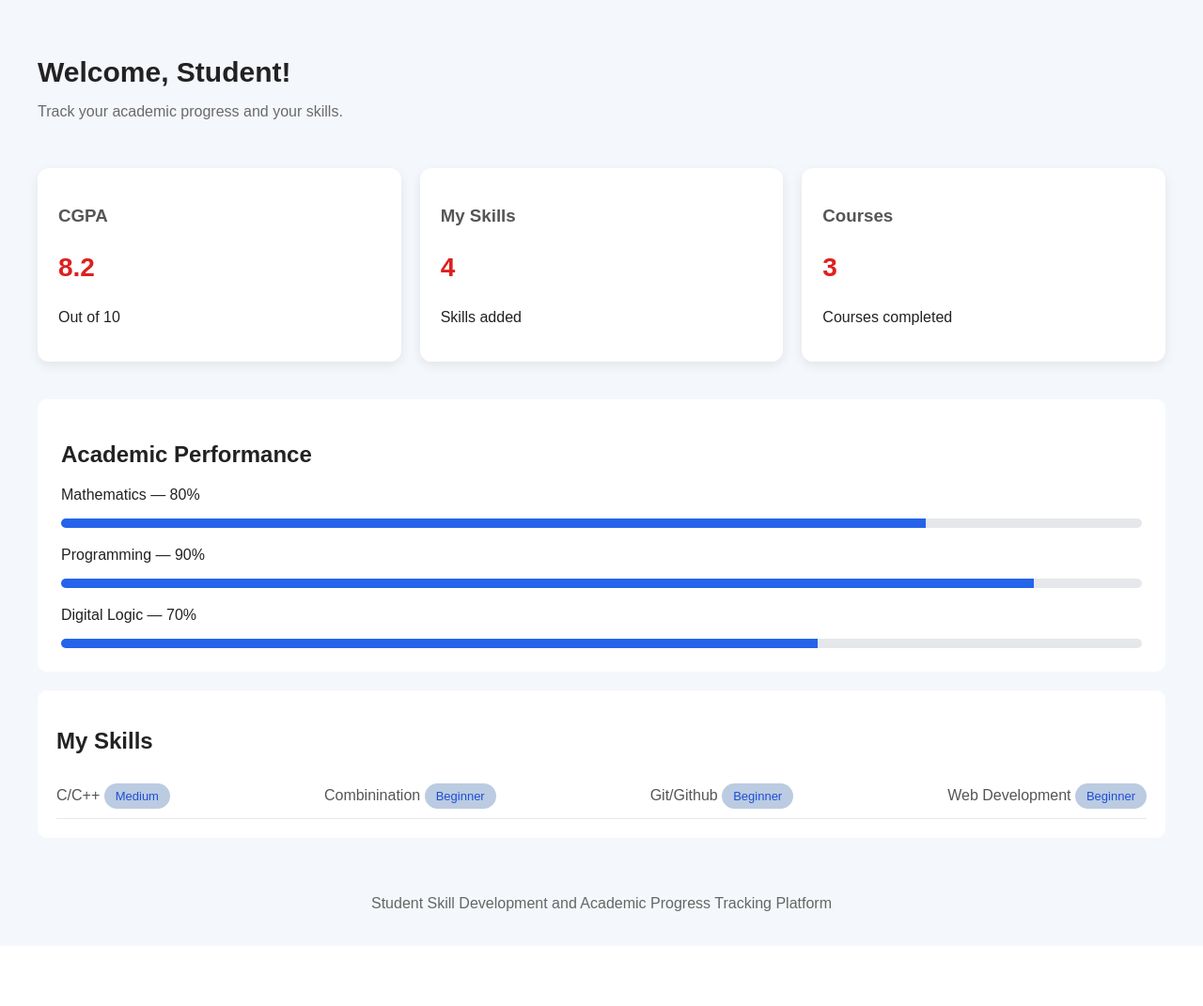
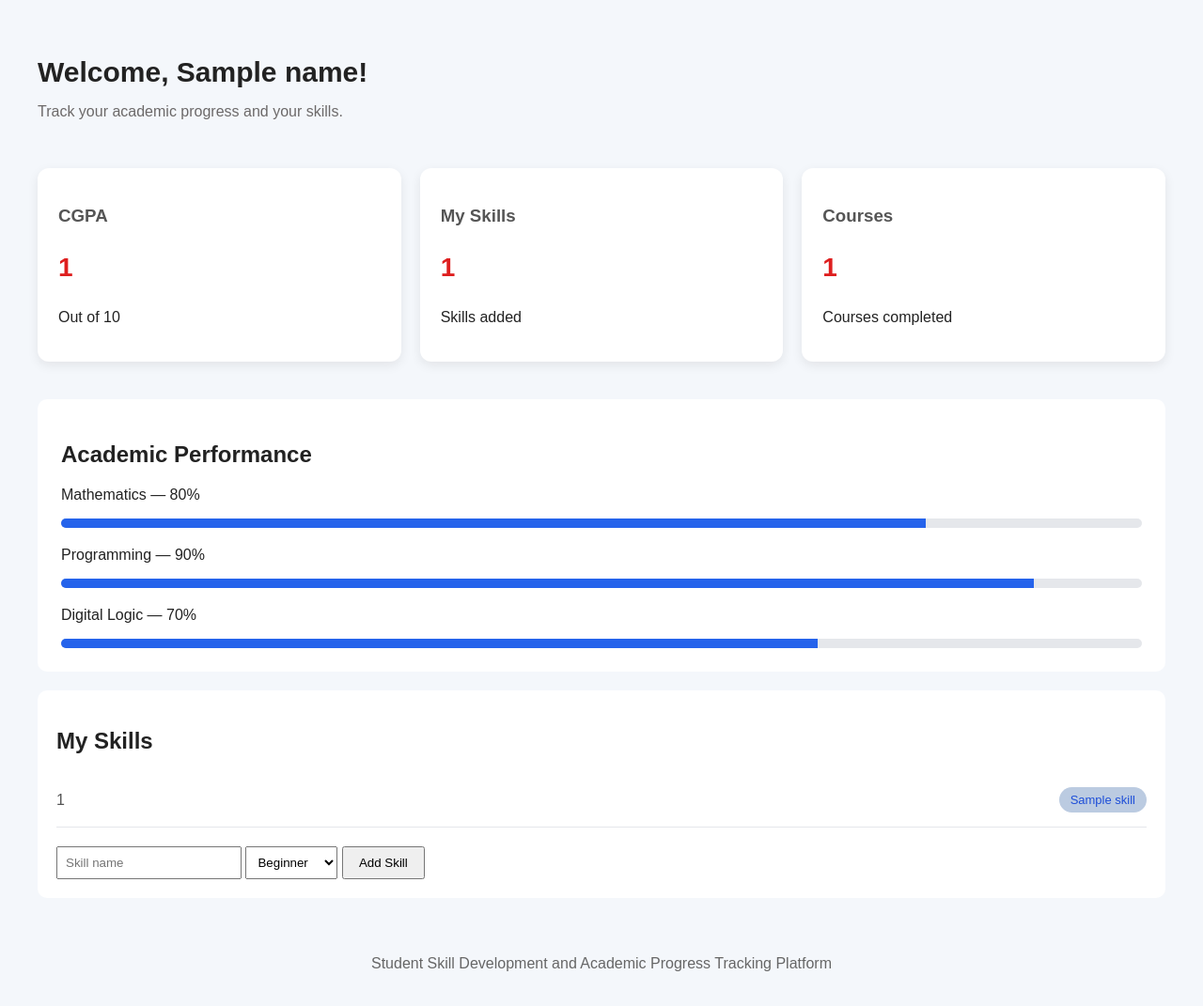
Before and after one commit to anuj-26tc/Student_track, a Flask app: template templates/dashboard.html in a window 1280 px wide. Shown: the part 104-1175 px from the top of the page at 94% size. Before the commit the page ends 1074 px from the top, so only its background shows below. Run offline with Flask 3, Linux system fonts and the light colour scheme; the template is opened without the code that fills it: most values are stand-ins (such as "Sample title", 1, 10 or a date in 2020).

Commit message:
what you did

```diff
--- a/app.py
+++ b/app.py
@@ -1,7 +1,10 @@
-from flask import Flask, render_template, request, redirect
+from flask import Flask, render_template, request, redirect, session
 import sqlite3
 
 app = Flask(__name__)
+app.secret_key = "mysecretkey123"
+
+
 
 def make_table():
     db = sqlite3.connect("students.db")
@@ -16,6 +19,14 @@ def make_table():
             password TEXT
         )
     """)
+    db.execute("""
+        CREATE TABLE IF NOT EXISTS skills (
+            id INTEGER PRIMARY KEY AUTOINCREMENT,
+            enrollment TEXT,
+            skill_name TEXT,
+            level TEXT
+        )
+    """)
     db.commit()
     db.close()
 
@@ -25,19 +36,34 @@ def home():
     return render_template("index.html")
 
 
-@app.route("/login")
+@app.route("/login", methods=["GET", "POST"])
 def login():
-    return render_template("login.html")
+    error = ""
+
+    if request.method == "POST":
+        enrollment = request.form["enrollment"]
+        password = request.form["password"]
+
+        db = sqlite3.connect("students.db")
+        user = db.execute(
+            "SELECT * FROM users WHERE enrollment = ? AND password = ?",
+            (enrollment, password)
+        ).fetchone()
+        db.close()
+
+        if user:
+            session["enrollment"] = enrollment
+            return redirect("/dashboard")
+        else:
+            error = "Wrong enrollment no or password"
+
+    return render_template("login.html", error=error)
 
 
 @app.route("/sign")
 def sign():
     return render_template("sign.html")
 
-
-@app.route("/dashboard")
-def dashboard():
-    return render_template("dashboard.html")
 
 
 @app.route("/signup", methods=["POST"])
@@ -60,6 +86,58 @@ def signup():
     return redirect("/login")
 
 
+
+@app.route("/dashboard")
+def dashboard():
+
+    if "enrollment" not in session:
+        return redirect("/login")
+
+    db = sqlite3.connect("students.db")
+    user = db.execute(
+        "SELECT name FROM users WHERE enrollment = ?",
+        (session["enrollment"],)
+    ).fetchone()
+    skills = db.execute(
+        "SELECT skill_name, level FROM skills WHERE enrollment = ?",
+        (session["enrollment"],)
+    ).fetchall()
+    db.close()
+
+    if user is None:
+        return redirect("/login")
+
+    return render_template("dashboard.html", name=user[0], skills=skills)
+
+
+
+@app.route("/addskill", methods=["POST"])
+def addskill():
+    if "enrollment" not in session:
+        return redirect("/login")
+
+    skill = request.form["skill"]
+    level = request.form["level"]
+
+    db = sqlite3.connect("students.db")
+    db.execute(
+        "INSERT INTO skills (enrollment, skill_name, level) VALUES (?, ?, ?)",
+        (session["enrollment"], skill, level)
+    )
+    db.commit()
+    db.close()
+
+    return redirect("/dashboard")
+
+
+
+@app.route("/logout")
+def logout():
+    session.clear()
+    return redirect("/login")
+
+
+
 @app.route("/users")
 def users():
     db = sqlite3.connect("students.db")
--- a/templates/dashboard.html
+++ b/templates/dashboard.html
@@ -139,19 +139,19 @@
 
 <body>
 
-    <!-- <h1>Student Dashboard</h1> -->
+
     <nav>
         <h2>StudentTrack</h2>
 
         <div class="nav-links">
             <a href="/">Home</a>
             <a href="/dashboard">Dashboard</a>
-            <a href="/login">Logout</a>
+            <a href="/logout">Logout</a>
         </div>
     </nav>
 
     <section class="welcome">
-        <h1>Welcome, Student!</h1>
+        <h1>Welcome, {{ name }}!</h1>
 
         <p> Track your academic progress and your skills.</p>
     </section>
@@ -160,19 +160,19 @@
 
         <div class="card">
             <h3>CGPA</h3>
-            <p class="number">8.2</p>
+            <p class="number">{{ skills|length }}</p>
             <p>Out of 10</p>
         </div>
 
         <div class="card">
             <h3>My Skills</h3>
-            <p class="number">4</p>
+            <p class="number">{{ skills|length }}</p>
             <p>Skills added</p>
         </div>
 
         <div class="card">
             <h3>Courses</h3>
-            <p class="number">3</p>
+           <p class="number">{{ skills|length }}</p>
             <p>Courses completed</p>
         </div>
 
@@ -203,24 +203,30 @@
         </div>
     </section>
 
+
     <section class="skill">
-        <h2>My Skills</h2>
-        <div class="skillgroup">
-            <div> <span>C/C++</span>
-                <span class="level">Medium</span>
-            </div>
-            <div> <span>Combinination</span>
-                <span class="level"> Beginner </span>
-            </div>
-            <div> <span>Git/Github</span>
-                <span class="level"> Beginner</span>
-            </div>
+    <h2>My Skills</h2>
 
-            <div> <span>Web Development</span>
-                <span class="level"> Beginner</span>
-            </div>
-        </div>
-    </section>
+    {% for s in skills %}
+    <div class="skillgroup">
+        <span>{{ s[0] }}</span>
+        <span class="level">{{ s[1] }}</span>
+    </div>
+    {% else %}
+    <p>No skills added yet.</p>
+    {% endfor %}
+
+    <form action="/addskill" method="post" style="margin-top: 20px;">
+        <input type="text" name="skill" placeholder="Skill name" required style="padding: 8px;">
+        <select name="level" style="padding: 8px;">
+            <option>Beginner</option>
+            <option>Medium</option>
+            <option>Advanced</option>
+        </select>
+        <button type="submit" style="padding: 8px 16px;">Add Skill</button>
+    </form>
+</section>
+
     <footer>
         <p>Student Skill Development and Academic Progress Tracking Platform</p>
     </footer>
```
Also changed, not shown: templates/login.html (+4 -3 lines), students.db.
